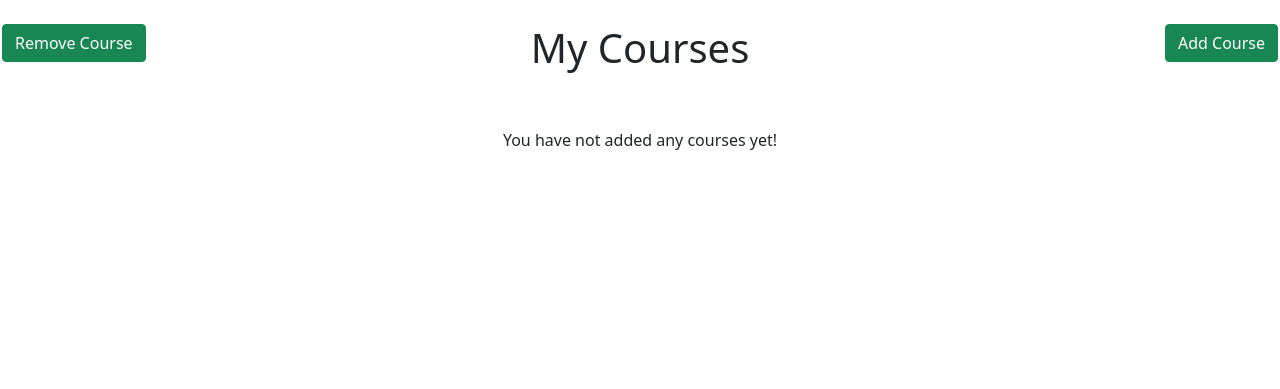
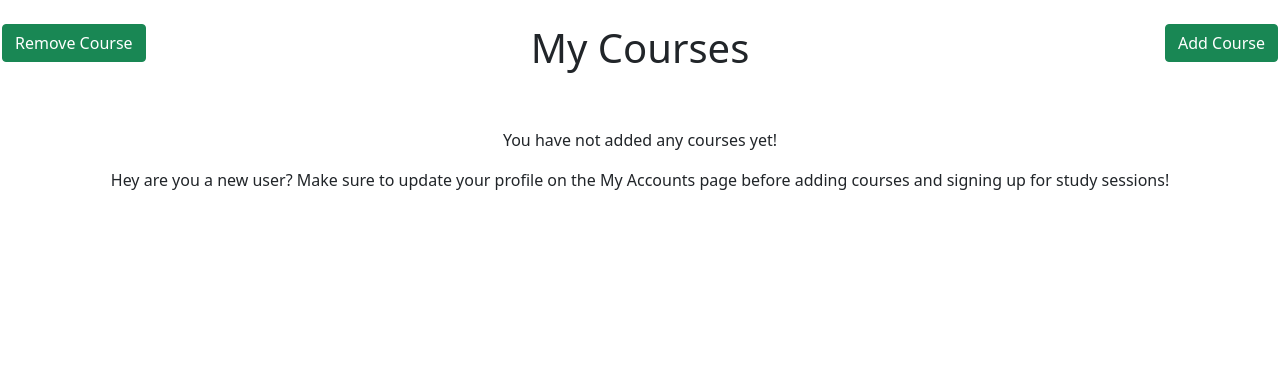
Before and after one commit to anw5ph/study-buddy-finder, a Django app: page /study/courses/ in a window 1280 px wide. Shown: the part 96-485 px from the top of the page. Run offline with Django 3.2, Linux system fonts and the light colour scheme; the visitor is signed in with stand-in values (Sample User, id 1); data that the repository does not hold is empty; some libraries are stand-ins or nearby versions.

Commit message:
AccountMessage
Makes sure to have a message for users to update their account information after logging in

```diff
--- a/study/templates/study/courses.html
+++ b/study/templates/study/courses.html
@@ -36,6 +36,7 @@
     {% endfor %}
     {% else %}
     <p class="text-center">You have not added any courses yet!</p>
+    <p class="text-center">Hey are you a new user? Make sure to update your profile on the My Accounts page before adding courses and signing up for study sessions!</p>
     {% endif %}
 
   </div>
--- a/templates/index.html
+++ b/templates/index.html
@@ -80,6 +80,7 @@
     <h1 class="fs-1 mb-3 text-white">Meet Classmates. Study. Make Friends.</h1>
     <p class="fs-3 px-5 mb-4 text-white">Want to study with your peers, but you forgot how to socialize thanks to Covid? Be awkward no more. Find out who's studying now, and join in! Just don't forget to introduce yourself first.</p>
     {% if user.is_authenticated %}
+    <!-- <p class="fs-6 px-5 mb-4 text-white">Hey are you a new user? Make sure to update your profile before adding courses and signing up for study sessions!</p> -->
     <a class="btn btn-primary btn-lg m-auto" href="{% url 'study:courses' %}">Find study buddies!</a>
     {% else %}
     <a class="btn btn-primary btn-lg m-auto" href="{% provider_login_url 'google' %}">Login</a>
```
